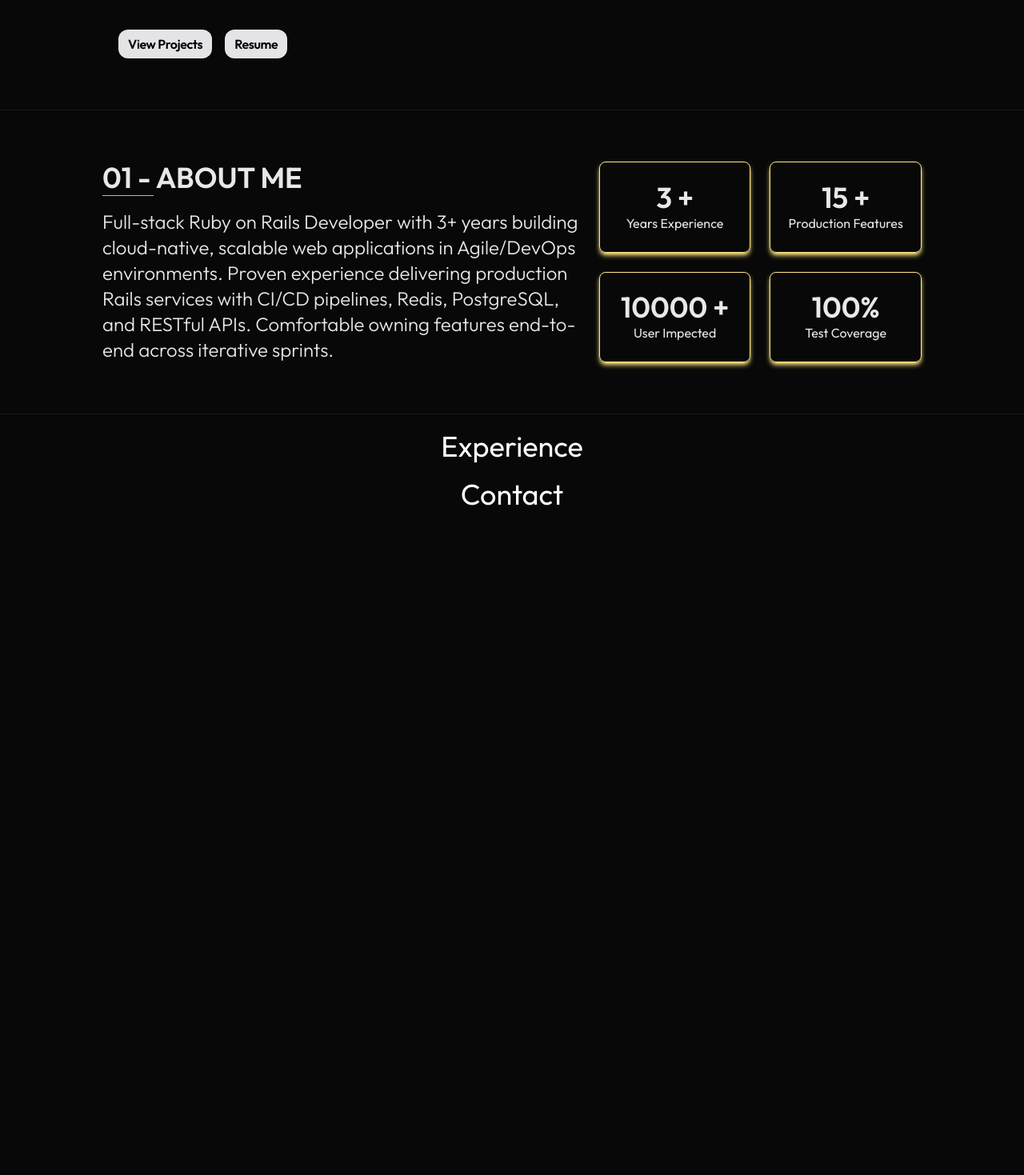
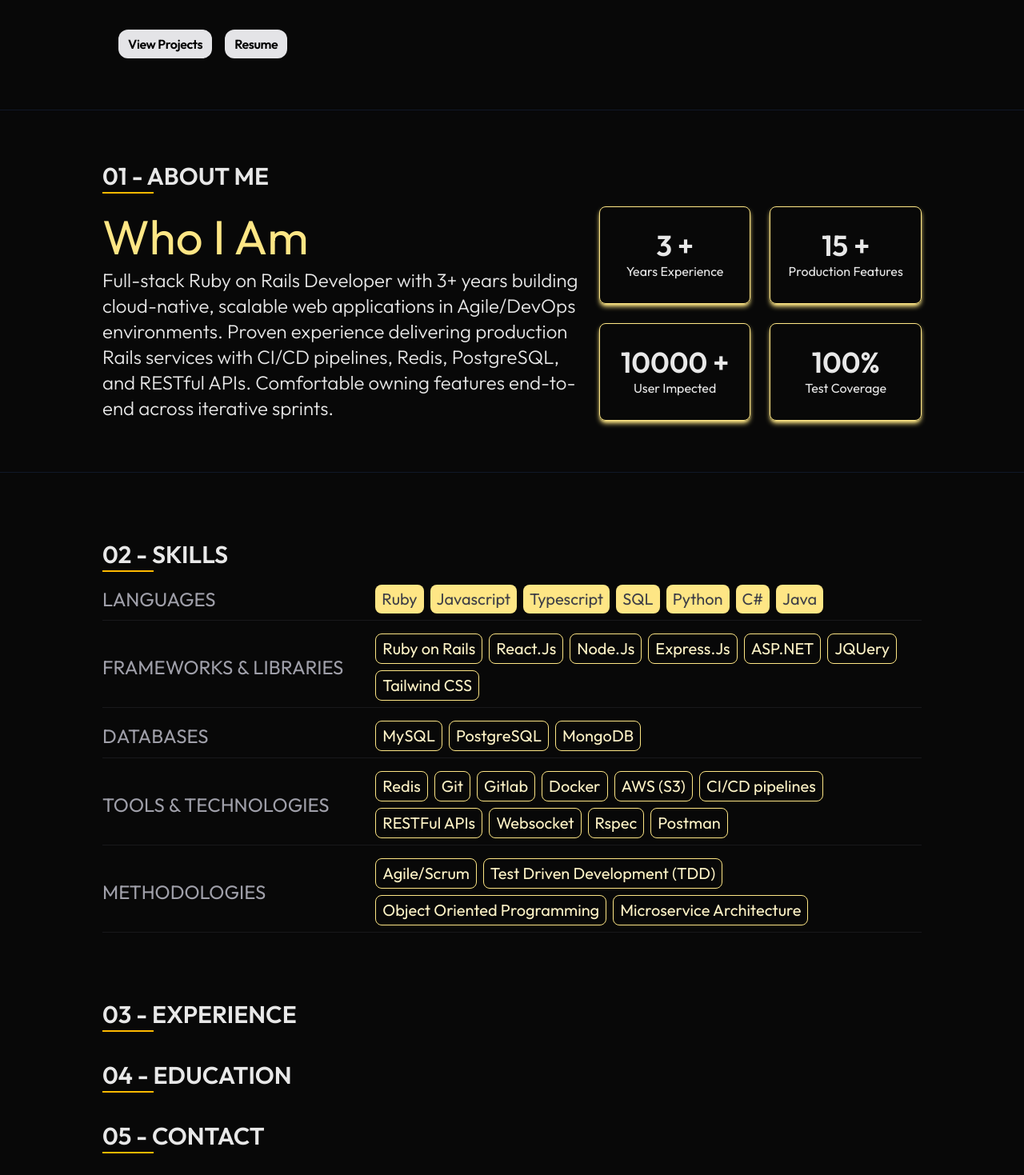
Before and after one commit to AbhishekDave2000/portfolio, a React (Vite) app: page / in a window 1280 px wide. Shown: the part 301-1770 px from the top of the page at 80% size. Before the commit the page ends 941 px from the top, so only its background shows below. Built offline with nearby package versions, Linux system fonts and the light colour scheme.

Commit message:
feat(Homepage) Add new section in the homepage with the component based code

```diff
--- a/src/pages/HomePage.jsx
+++ b/src/pages/HomePage.jsx
@@ -1,4 +1,9 @@
 import Navbar from "../components/Navbar";
+import SectionHeading from '../components/SectionHeading';
+import StateCard from "../components/StateCard";
+import SkillsRow from "../components/SkillsRow";
+import { skills } from "../data/skills";
+import { BsJavascript } from "react-icons/bs";
 
 const HomePage = () => {
     return(
@@ -28,55 +33,56 @@ const HomePage = () => {
             <hr className="text-gray-900" />
 
             {/* About Section */}
-            <section id="about" className="flex item-center justify-center w-full max-w-5xl mx-auto py-16">
-                {/* <h2 className="text-white font-stretch-semi-condensed text-4xl">About Me</h2> */}
-                {/* Left About Section */}
+            <section id="about" className="flex flex-col item-center justify-center w-full max-w-5xl mx-auto py-16">
+                <SectionHeading number="01" heading="ABOUT ME" />
                 <div className="flex flex-row gap-4">
+                    {/* Left About Section */}
                     <div className="basis-3/5">
-                        <p className="font-stretch-condensed font-bold text-4xl">01 - ABOUT ME</p>
-                        <div className="w-16 h-px bg-amber-400 text-xl font-light mb-4 mt-0.5"></div>
+                        <h2 className="text-amber-200 text-6xl py-2">Who I Am</h2>
                         <div className="font-light text-2xl">
                             Full-stack Ruby on Rails Developer with 3+ years building cloud-native, scalable web applications in Agile/DevOps environments.
                             Proven experience delivering production Rails services with CI/CD pipelines, Redis, PostgreSQL, and RESTful APIs. Comfortable
                             owning features end-to-end across iterative sprints.
                         </div>
                     </div>
+
+                    {/* Right About Section */}
                     <div className="basis-2/5 grid grid-cols-2 gap-6">
-                        <div className="border border-amber-200 p-2 flex flex-col items-center justify-center rounded-lg shadow-amber-200 shadow-md transition-all duration-300 hover:-translate-y-2 hover:border-gray-200 hover:text-amber-200 hover:shadow-white">
-                            <span className="text-4xl font-bold">3 +</span>
-                            <span>Years Experience</span>
-                        </div>
-                        <div className="border border-amber-200 p-2 flex flex-col items-center justify-center rounded-lg shadow-amber-200 shadow-md transition-all duration-300 hover:-translate-y-2 hover:border-gray-200 hover:text-amber-200 hover:shadow-white">
-                            <span className="text-4xl font-bold">15 +</span>
-                            <span>Production Features</span>
-                        </div>
-                        <div className="border border-amber-200 p-2 flex flex-col items-center justify-center rounded-lg shadow-amber-200 shadow-md transition-all duration-300 hover:-translate-y-2 hover:border-gray-200 hover:text-amber-200 hover:shadow-white">
-                            <span className="text-4xl font-bold">10000 +</span>
-                            <span>User Impected</span>
-                        </div>
-                        <div className="border border-amber-200 p-2 flex flex-col items-center justify-center rounded-lg shadow-amber-200 shadow-md transition-all duration-300 hover:-translate-y-2 hover:border-gray-200 hover:text-amber-200 hover:shadow-white">
-                            <span className="text-4xl font-bold">100%</span>
-                            <span>Test Coverage</span>
-                        </div>
+                        <StateCard value="3 +" label="Years Experience" />
+                        <StateCard value="15 +" label="Production Features" />
+                        <StateCard value="10000 +" label="User Impected" />
+                        <StateCard value="100%" label="Test Coverage" />
                     </div>
-                </div>
-
-                {/* Right About Section */}
-                <div >
-
                 </div>
             </section>
 
             <hr className="text-gray-900" />
 
+            {/* Skills Section */}
+            <section id="skills" className="flex flex-col item-center justify-center mt-5 w-full max-w-5xl mx-auto py-16">
+                <SectionHeading number="02" heading="SKILLS" />
+                <div className="flex flex-col gap-4">
+                    <SkillsRow heading="LANGUAGES" skillType="primary" skills={skills.languages} />
+                    <SkillsRow heading="FRAMEWORKS & LIBRARIES" skillType="secondary" skills={skills.frameworks} />
+                    <SkillsRow heading="DATABASES" skillType="secondary" skills={skills.databases} />
+                    <SkillsRow heading="TOOLS & TECHNOLOGIES" skillType="secondary" skills={skills.tools} />
+                    <SkillsRow heading="METHODOLOGIES" skillType="secondary" skills={skills.methods} />
+                </div>
+            </section>
+
             {/* Experience Section */}
-            <section id="experience" className="flex item-center justify-center mt-5 w-full max-w-5xl mx-auto">
-                <h2 className="text-white font-stretch-semi-condensed text-4xl">Experience</h2>
+            <section id="experience" className="flex flex-col item-center justify-center mt-5 w-full max-w-5xl mx-auto">
+                <SectionHeading number="03" heading="EXPERIENCE" />
+            </section>
+
+            {/* Education Section */}
+            <section id="education" className="flex flex-col item-center justify-center mt-5 w-full max-w-5xl mx-auto">
+                <SectionHeading number="04" heading="EDUCATION" />
             </section>
 
             {/* Contact */}
-            <section id="contact" className="flex item-center justify-center mt-5 w-full max-w-5xl mx-auto">
-                <h2 className="text-white font-stretch-semi-condensed text-4xl">Contact</h2>
+            <section id="contact" className="flex flex-col item-center justify-center mt-5 w-full max-w-5xl mx-auto mb-5">
+                <SectionHeading number="05" heading="CONTACT" />
             </section>
         </>
     )
```
